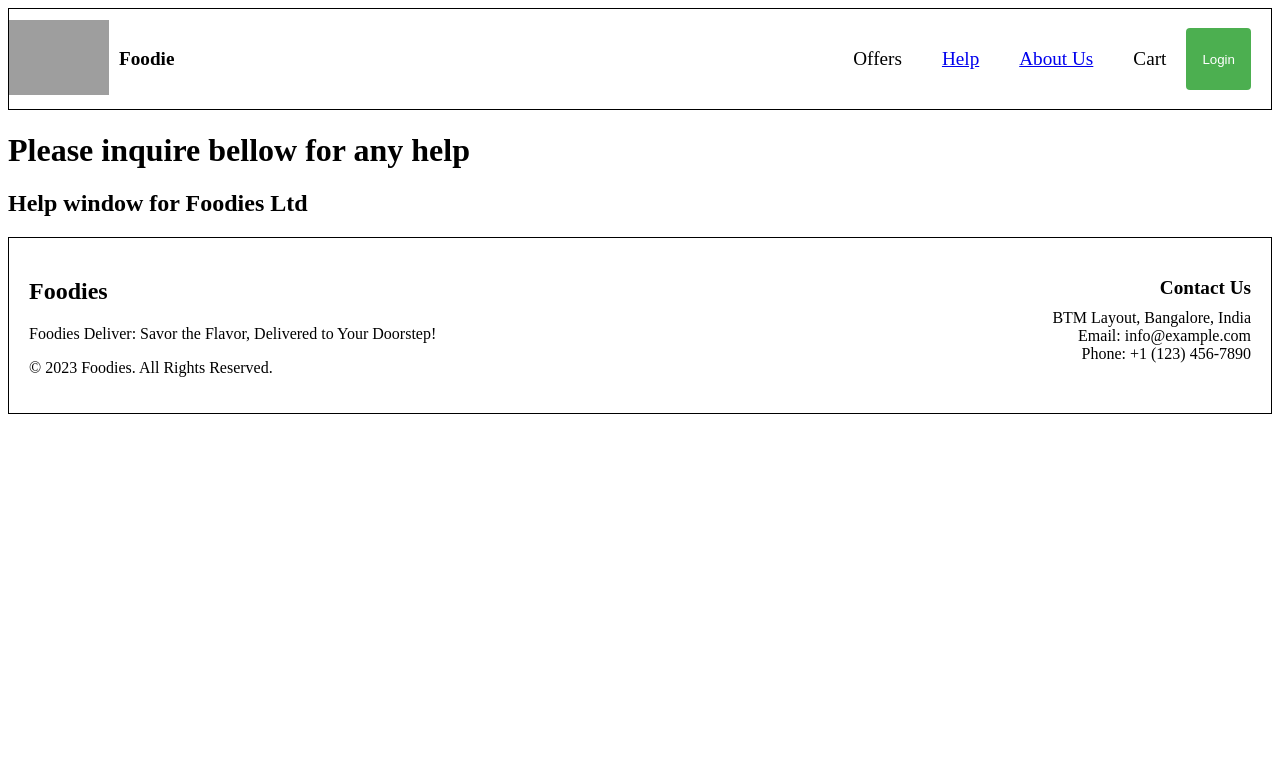
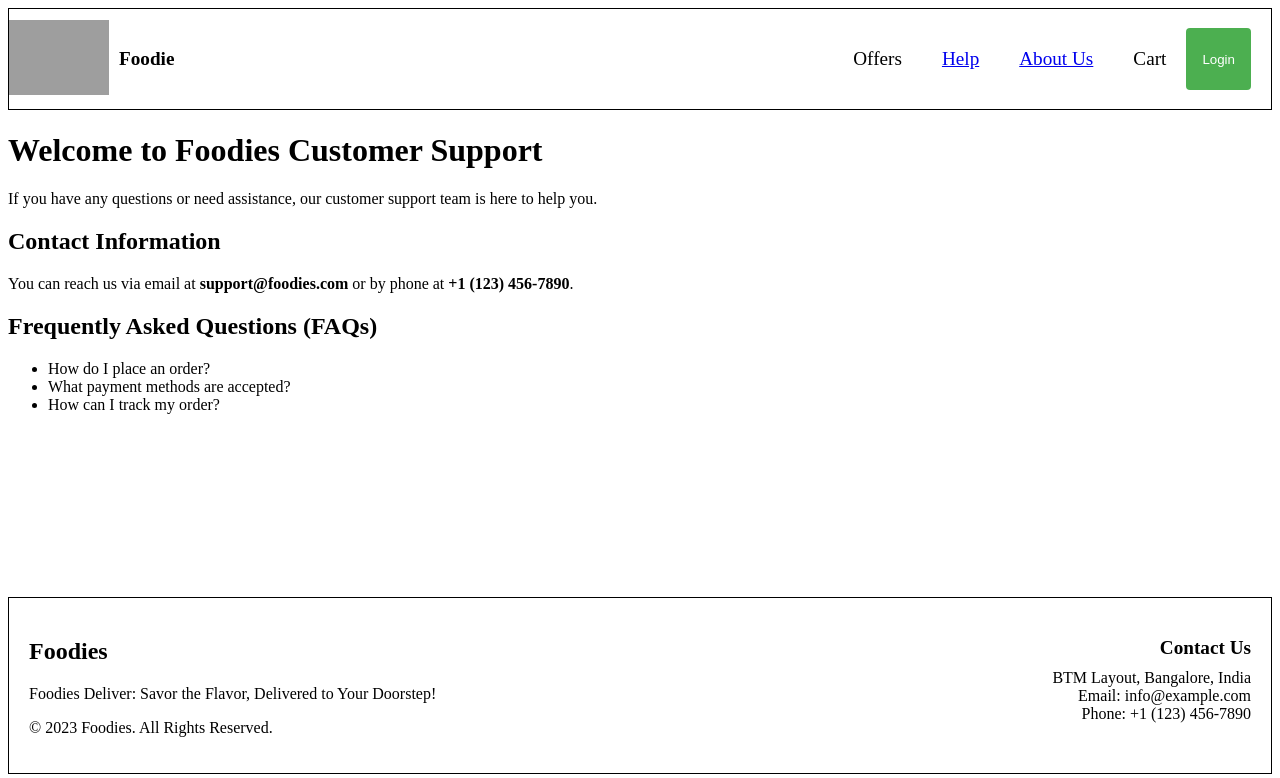
Before and after one commit to SwagatWebDev/react-app, a React app: page /help in a window 1280 px wide. Built offline with nearby package versions, Linux system fonts and the light colour scheme; grey boxes are pictures that could not be loaded.

Commit message:
File Updated

```diff
--- a/index.css
+++ b/index.css
@@ -79,7 +79,7 @@
     margin: 5px;
     padding: 5px;
     width: 264px;
-    height: 546px;
+    height: 606px;
     background-color: #f0f0f0;
 }
 
@@ -105,6 +105,15 @@
     padding: 8px;
     box-sizing: border-box;
     cursor: pointer;
+}
+
+.footer-container {
+    display: flex;
+    flex-direction: column;
+}
+
+.about-page, .help-page{
+    height: 465px;
 }
 
 .footer {
--- a/src/components/About.js
+++ b/src/components/About.js
@@ -1,8 +1,19 @@
 const About = () => {
     return (
-        <div>
+        <div className="about-page">
             <h1>About Us</h1>
-            <h2>Foodies Ltd</h2>
+            <p>Welcome to Foodies Ltd, your go-to destination for delicious and diverse culinary experiences!</p>
+            <p>At Foodies, we are passionate about delivering high-quality and mouth-watering food right to your doorstep. Our mission is to satisfy your taste buds and make every meal a delightful experience.</p>
+            <h2>Our Story</h2>
+            <p>Founded in 2023, Foodies Ltd started as a small kitchen with a big dream. Over the years, we have grown into a renowned culinary hub, offering a wide range of cuisines to cater to every palate.</p>
+            <h2>Our Values</h2>
+            <ul>
+                <li>Quality: We source the finest ingredients to ensure the highest quality in every dish.</li>
+                <li>Variety: From traditional favorites to innovative creations, we offer a diverse menu to suit every taste.</li>
+                <li>Convenience: Our user-friendly platform makes it easy for you to explore, order, and enjoy your favorite meals.</li>
+            </ul>
+            <h2>Contact Information</h2>
+            <p>Feel free to reach out to us for any inquiries or feedback. We value your thoughts and are here to assist you.</p>
         </div>
     )
 };
--- a/src/components/Footer.js
+++ b/src/components/Footer.js
@@ -2,6 +2,7 @@ import React from 'react';
 
 const Footer = () => {
     return (
+        <div className="footer-container">
             <div className="footer">
                 <div className="company-info">
                     <h2>Foodies</h2>
@@ -15,6 +16,7 @@ const Footer = () => {
                     <p>Phone: +1 (123) 456-7890</p>
                 </div>
             </div>
+        </div>
     );
 };
 
--- a/src/components/Help.js
+++ b/src/components/Help.js
@@ -1,8 +1,20 @@
 const Help = () => {
     return (
-        <div>
-            <h1>Please inquire bellow for any help</h1>
-            <h2>Help window for Foodies Ltd</h2>
+        <div className="help-page">
+            <h1>Welcome to Foodies Customer Support</h1>
+            <p>
+                If you have any questions or need assistance, our customer support team is here to help you.
+            </p>
+            <h2>Contact Information</h2>
+            <p>
+                You can reach us via email at <strong>support@foodies.com</strong> or by phone at <strong>+1 (123) 456-7890</strong>.
+            </p>
+            <h2>Frequently Asked Questions (FAQs)</h2>
+            <ul>
+                <li>How do I place an order?</li>
+                <li>What payment methods are accepted?</li>
+                <li>How can I track my order?</li>
+            </ul>
         </div>
     )
 };
```
Lines whose indentation alone changed are shown as unchanged.
